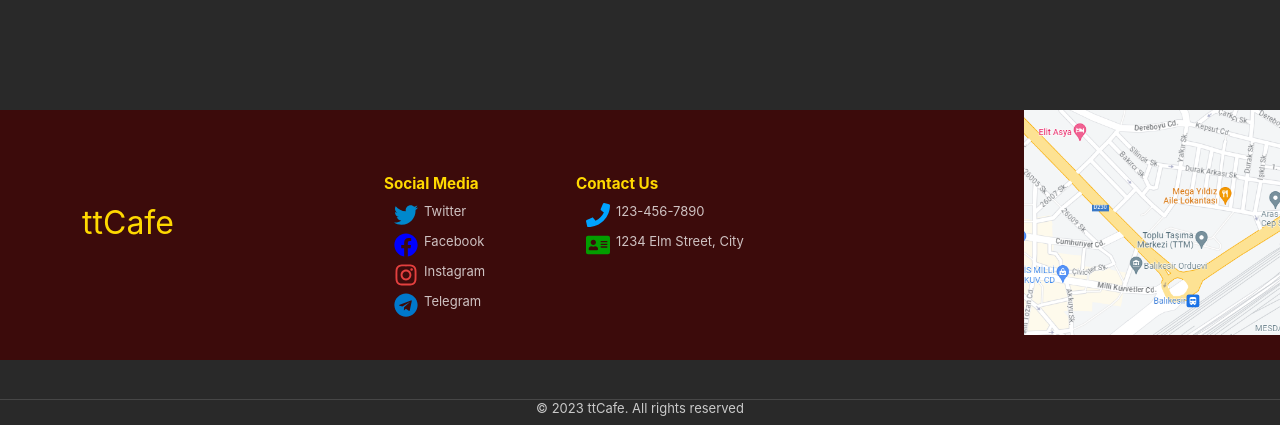
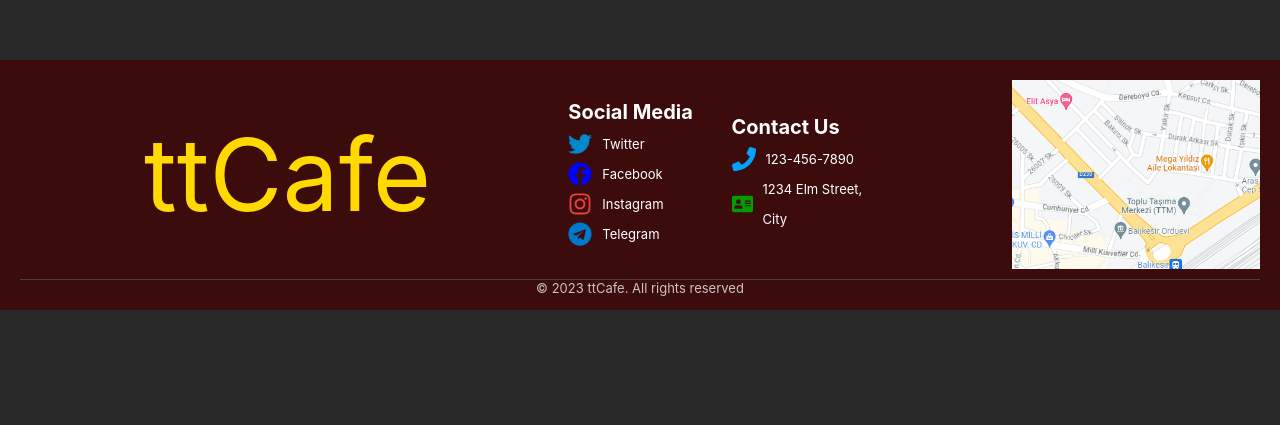
Before and after one commit to can-kayan/QRCode, a React (Create React App) app in the folder frontend/: page / in a window 1280 px wide. Shown: the part 1190-1615 px from the top of the page. After the commit the page ends 1500 px from the top, so only its background shows below. Built offline with nearby package versions, Linux system fonts and the light colour scheme; no server answers.

Commit message:
footerComplated

```diff
--- a/frontend/src/App.css
+++ b/frontend/src/App.css
@@ -7,7 +7,7 @@
     -moz-osx-font-smoothing: grayscale;
     background-color: #292929;
     width: 100%;
-    height: 1300px;
+    height: 1250px;
   }
   *{
     margin: 0;
--- a/frontend/src/componentsCSS/Footer.css
+++ b/frontend/src/componentsCSS/Footer.css
@@ -1,90 +1,103 @@
-footer{
-  float: left;
+/* Footer container */
+footer {
   width: 100%;
   height: 250px;
   background-color: #3C0B0B;
+  display: flex;
+  flex-direction: column;
+  justify-content: space-between;
+  align-items: center;
+  padding: 20px; /* Aralıkları ayarlamak için */
+  box-sizing: border-box;
 }
-.footer-body{
+
+/* Footer body */
+.footer-body {
   width: 100%;
   height: 90%;
+  display: flex;
+  align-items: center;
+  justify-content: space-between;
+}
 
+/* Footer logo */
+.footer-logo {
+  font-size: 100px;
+  color: #ffd900;
+  margin-left: 10%;
 }
-.footer-logo{
+
+/* Footer content */
+.footer-content {
   display: flex;
-  float: left;
+  gap: 20px;
+  align-items: center;
+  font-size: 13px;
+}
+
+/* Social media and contact sections */
+.social-media,
+.contact {
+  margin-top: 0;
+  color: #ffffff;
+  width: 50%;
+  display: block;
+  flex-direction: column;
+  align-items: center; /* Başlıkları yatayda ortala */
+}
+
+/* Başlık stilleri */
+.social-media h3, .contact h3 {
+  font-size: 20px; /* Yazı fontunu 1px büyüttüm */
+  margin-bottom: 5px;
+}
+
+/* Contact info */
+.contact-info {
+  margin-top: 0;
+}
+
+/* Links in contact and social media sections */
+.contact-info a,
+.social-media a {
+  display: flex;
+  align-items: center;
+  text-decoration: none;
+  color: white;
+  line-height: 30px;
+}
+
+/* Icon */
+.icon {
+  width: 24px;
+  height: 24px;
+  margin-right: 10px;
+}
+
+/* Footer map */
+.footer-map {
   width: 20%;
   height: 100%;
-  text-align: center;
-  font-size: xx-large;
-  color:#ffd900;
+  color: #ffd900;
+  background-image: url('../images/map.png');
+  background-repeat: no-repeat;
+  background-size: cover;
+  display: flex;
   align-items: center;
   justify-content: center;
 }
-.footer-content{
+
+/* Copyright section */
+footer > .copyright {
+  width: 100%;
+  height: 5%;
+  text-align: center;
+  color: white;
+  opacity: 0.75;
+  box-shadow: initial;
+  border-top: 1px solid #515151;
+  font-size: 13px;
+  margin-top: 0;
   display: flex;
-  float: left;
-  width: 50%;
-  height: 100%;
   justify-content: center;
-  font-size: 13px;
-  margin-top:5%;
 }
-.social-media,.contact{
-  width: 30%;
-  height: 80%;
-  margin-top:0;
-  color:#ffffff
-}
-.contact-info{
-  margin-top:0;
-  width:100%;
-  color:#ffffff;
-
-}
-.contact-info a,.social-media a{
-  float: left;
-  width: 100%;
-  margin-left: 10px;
-  text-decoration: none;
-  list-style: none;
-  color:white;
-  height: 30px;
-}
-p{
-  opacity: 75%;
-  padding-top: 10px;
-  margin-left: 30px;
-}
-h3{
-  color:#ffd900
-}
-.icon{
-  width: 24px;
-  height: 24px;
-  margin-top: 10px;
-  float: left;
-  margin-left: 0%;
-}
-.footer-map{
-  float: right;
-  width: 20%;
-  height: 100%;
-  color:#ffd900;
-  margin:auto;
-  background-image: url('../images/map.png'); /* Resmi arka plan olarak ekle */
-  background-repeat: no-repeat;
-  background-size: cover;
-  align-items: center;
-}
-footer>.copyright{
-  width: 100%;
-  float: left;
-  height: 10%;
-  text-align: center;
-  color:white;
-  opacity: 75%;
-  box-shadow:initial ;
-  border-top:1px solid #515151;
-  font-size: 13px;
-  margin-top:0
-}
--- a/frontend/src/componentsJS/Footer.js
+++ b/frontend/src/componentsJS/Footer.js
@@ -14,16 +14,16 @@
     <div className="footer-content">
       <div className="social-media">
         <h3>Social Media</h3>
-            <a href="#"><FaTwitter className="icon" style={{color: '0088CC'}} /><p>Twitter</p></a>
+        <a href="#"><FaTwitter className="icon" style={{ color: '#0088CC' }} /><p>Twitter</p></a>
         <a href="#"><FaFacebook className="icon" style={{ color: 'blue' }} /><p>Facebook</p></a>
-            <a href="#"> <FaInstagram className="icon" style={{ color: '#E4403F'}} /><p>Instagram</p></a>
-            <a href="#"><FaTelegram className="icon" style={{ color: '#0078CC'}} /><p>Telegram</p></a>
+        <a href="#"> <FaInstagram className="icon" style={{ color: '#E4403F' }} /><p>Instagram</p></a>
+        <a href="#"><FaTelegram className="icon" style={{ color: '#0078CC' }} /><p>Telegram</p></a>
       </div>
       <div className="contact">
         <h3>Contact Us</h3>
         <div className="contact-info">
-            <a href="#"><FaPhone className="icon" style={{color:'#00A3FF'}} /><p>123-456-7890</p></a>
-            <a href="#"><FaAddressCard className="icon" style={{color:'#039D00'}} /><p>1234 Elm Street, City</p></a>
+          <a href="#"><FaPhone className="icon" style={{ color: '#00A3FF' }} /><p>123-456-7890</p></a>
+          <a href="#"><FaAddressCard className="icon" style={{ color: '#039D00' }} /><p>1234 Elm Street, City</p></a>
         </div>
       </div>
     </div>
@@ -33,6 +33,7 @@
     &copy; 2023 ttCafe. All rights reserved
   </div>
 </footer>
+
   );
 }
 
```
Lines whose indentation alone changed are shown as unchanged.
